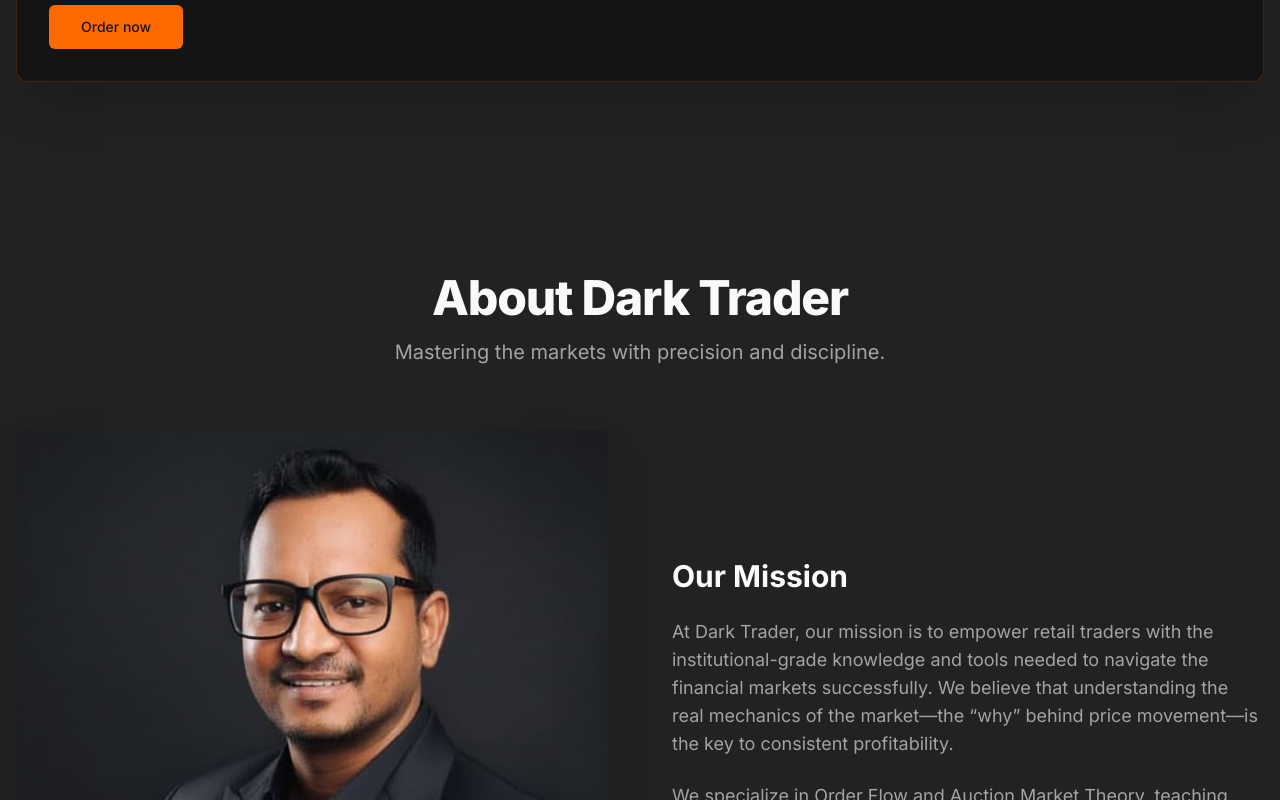
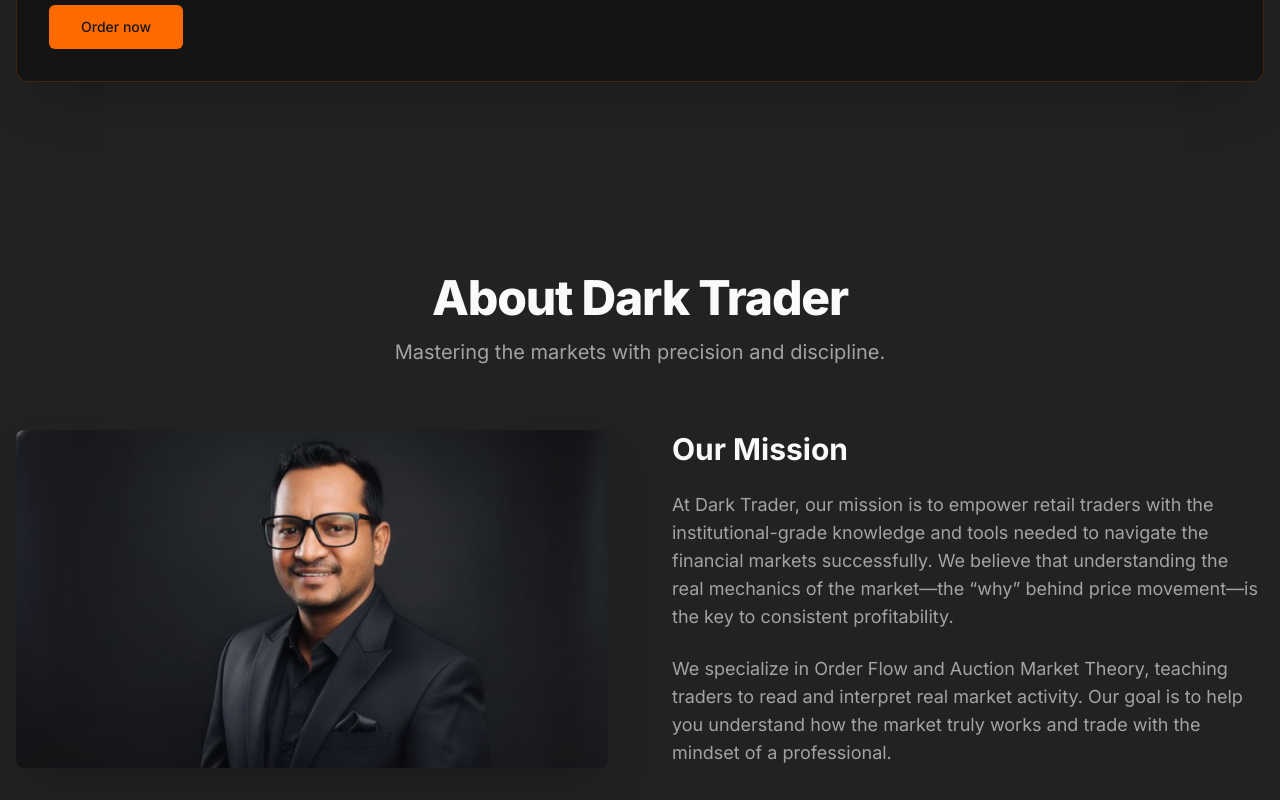
Before and after one commit to samithw/darktweb, a Next.js app: page / in a window 1280 px wide. Shown: the part 11200-12000 px from the top of the page. Built offline with nearby package versions, Linux system fonts and the light colour scheme.

Commit message:
do we use different logo images in header and footer?
Image with src "h

```diff
--- a/src/components/page/about-section.tsx
+++ b/src/components/page/about-section.tsx
@@ -20,11 +20,11 @@
                 <div>
                     {aboutImage && (
                         <Image
-                            src={aboutImage.imageUrl.startsWith('.') ? aboutImage.imageUrl.substring(1) : aboutImage.imageUrl}
+                            src={aboutImage.imageUrl}
                             alt={aboutImage.description}
                             width={600}
-                            height={800}
-                            className="rounded-lg shadow-2xl object-cover aspect-square mx-auto lg:mx-0"
+                            height={600}
+                            className="rounded-lg shadow-2xl object-cover mx-auto lg:mx-0"
                             data-ai-hint={aboutImage.imageHint}
                         />
                     )}
```
